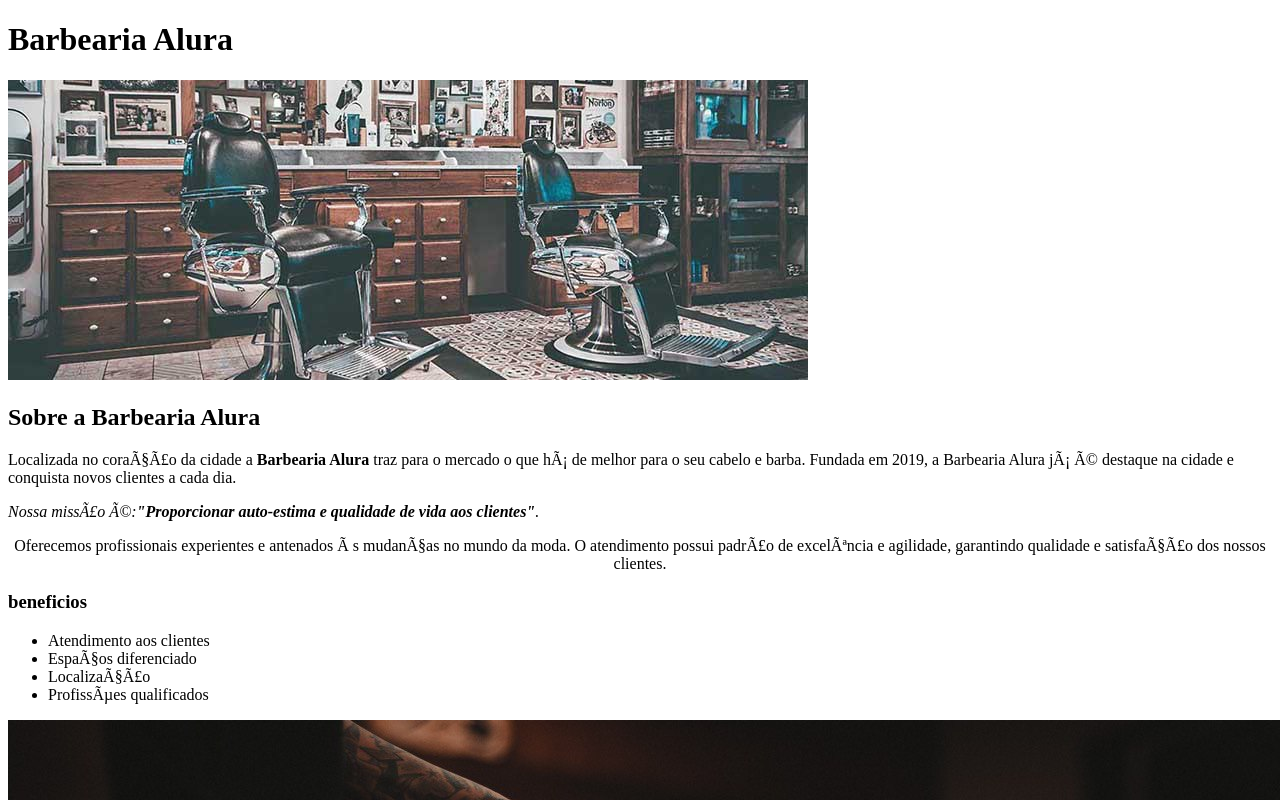
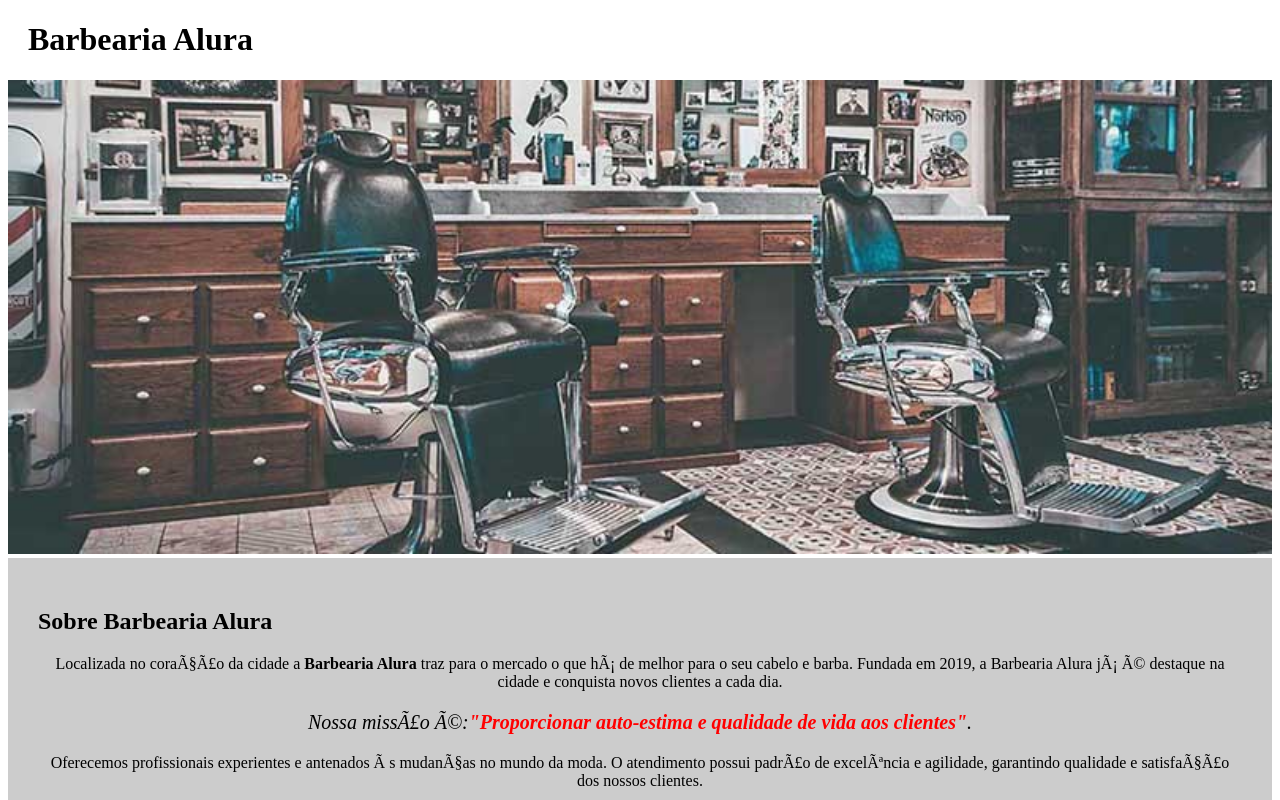
Before and after one commit to larissalima2006/alura, a plain HTML site: page index.html in a window 1280 px wide. Shown: the top 800 px of the page. Drawn offline with Linux system fonts and the light colour scheme.

Commit message:
Add files via upload

```diff
--- a/index.html
+++ b/index.html
@@ -3,24 +3,23 @@
 <head>
 <meta charset="UTF"-8>
 <title>Barbearia Alura</title>
-      <link rel="stylesheet" type="text/css">
+<link rel="stylesheet" href="style.css">
 
 </head>
 
 <body>
-
 <header>
-         <h1>Barbearia Alura
+<h1 class ="titulo-principal">Barbearia Alura</h1>
 </header>
 <img id="banner"src="banner.jpg">
 <div class="principal">
-      <h2 class="titulo=centralizado">Sobre a Barbearia Alura</h2>
+<h2 class="titulo-centralizado">Sobre Barbearia Alura</h2>
 
-      <p>Localizada no coração da cidade a <strong>Barbearia Alura</strong> traz para o mercado o que há de melhor para o seu cabelo e barba. Fundada em 2019, a Barbearia Alura já é destaque na cidade e conquista novos clientes a cada dia.<p>
+<p>Localizada no coração da cidade a <strong>Barbearia Alura</strong> traz para o mercado o que há de melhor para o seu cabelo e barba. Fundada em 2019, a Barbearia Alura já é destaque na cidade e conquista novos clientes a cada dia.</p>
 
 <p id="missao"><em>Nossa missão é:<strong>"Proporcionar auto-estima e qualidade de vida aos clientes"</strong>.</em></p>
 
-      <p style="text-align:center">Oferecemos profissionais experientes e antenados às mudanças no mundo da moda. O atendimento possui padrão
+<p>Oferecemos profissionais experientes e antenados às mudanças no mundo da moda. O atendimento possui padrão
 de excelência e agilidade, garantindo qualidade e satisfação dos nossos clientes.</p>
 </div>
 
@@ -36,5 +35,6 @@
 </ul>
 </div>
 <img src="beneficios.jpg" class="imagembeneficios">
+</div>
 </body>
- </html
+</htm
--- a/style.css
+++ b/style.css
@@ -8,13 +8,13 @@ body{
 background: #CCCCCC;
 padding:30px ;
 }
-
- h1 {
- 	 text-align: center;
+.titulo-principal {
+Padding-left:20px;
+} .titulo-centralizando {
+text-align:center
 }
-
 p{
- 	text-align: center;
+text-align:center;
 }
 #missao{
 font-size: 20px;
@@ -31,15 +31,14 @@ body{
 padding:20px;
 }
 
-.h2 {
-    text-align: center;
-}
+
 
 ul{
 display:inline-block;
 vertical-align:top;
 width: 20%;
 margin-right: 15%;
+}
 
-
-}
+.Imagembeneficios{
+width:50%
```
Lines whose indentation alone changed are shown as unchanged.
